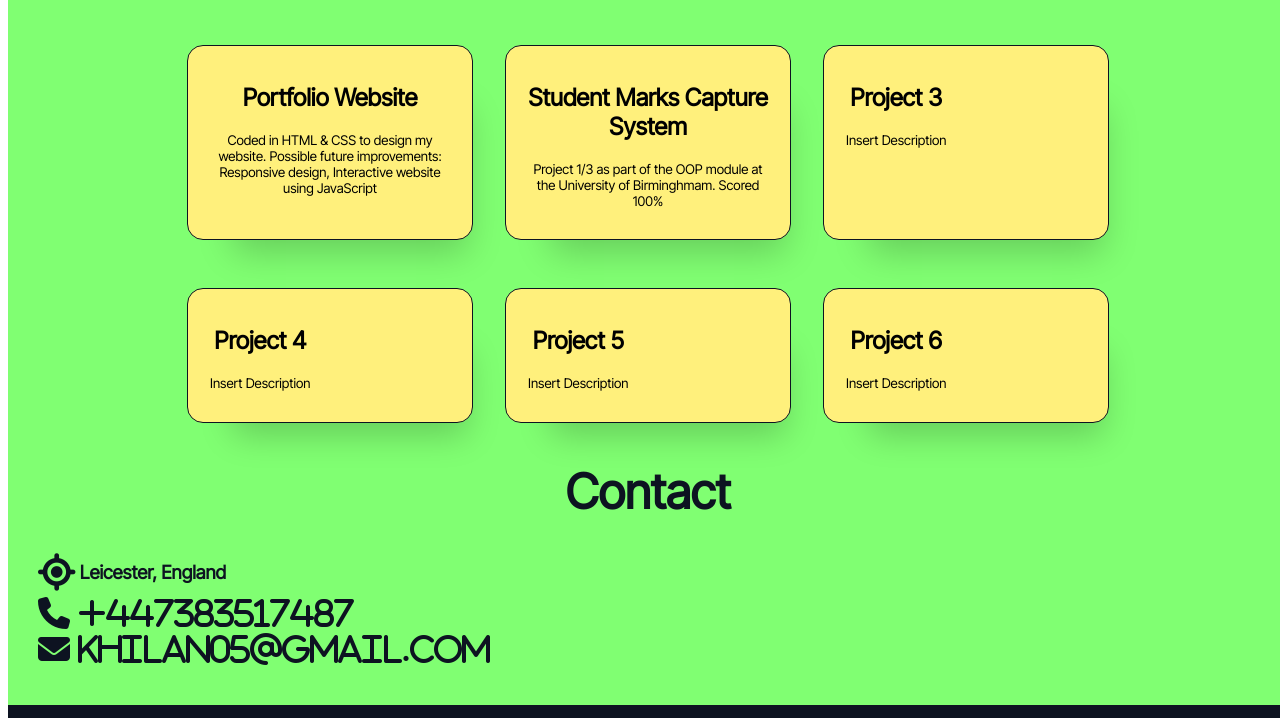
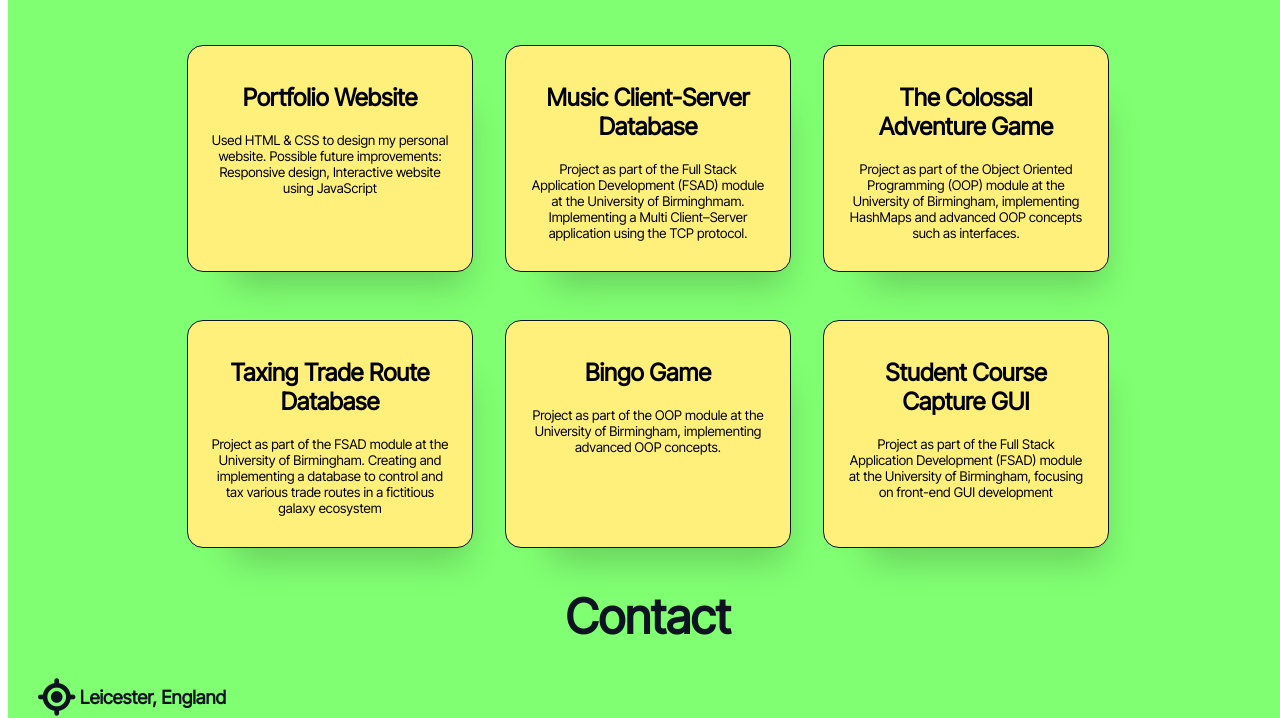
Before and after one commit to khilankamlesh/khilan.uk, a plain HTML site: page index.html in a window 1280 px wide. Shown: the part 1241-1959 px from the top of the page. Drawn offline with Linux system fonts and the light colour scheme.

Commit message:
Add files via upload

```diff
--- a/index.html
+++ b/index.html
@@ -37,25 +37,26 @@
                 <h2 class="center">Projects</h2>
                 <section>
                     <a href="https://github.com/khilankamlesh/khilan.uk" target="_blank" rel="noopener noreferrer">
-                        <button><h2>Portfolio Website</h2><p>Coded in HTML & CSS to design my website.
+                        <button><h2>Portfolio Website</h2><p>Used HTML & CSS to design my personal website.
                                                             Possible future improvements: Responsive design, Interactive website using JavaScript</p></button>
                     </a>
-                    <a href="https://github.com/khilankamlesh/Student-Marks-Capture-System" target="_blank" rel="noopener noreferrer">
-                        <button><h2>Student Marks Capture System</h2><p>Project 1/3 as part of the OOP module at the University of Birminghmam. Scored 100%</p></button>
+                    <a href="https://github.com/khilankamlesh/Music-Client-Server-Database" target="_blank" rel="noopener noreferrer">
+                        <button><h2>Music Client-Server Database</h2><p>Project as part of the Full Stack Application Development (FSAD) module at the University of Birminghmam. Implementing a Multi Client–Server application using the TCP protocol.</p></button>
                     </a>
-                    <a href="https://github.com/khilankamlesh" target="_blank" rel="noopener noreferrer">
-                        <button><h2>Project 3</h2><p>Insert Description</p></button>
+                    <a href="https://github.com/khilankamlesh/The-Colossal-Adventure-Game" target="_blank" rel="noopener noreferrer">
+                        <button><h2>The Colossal Adventure Game</h2><p>Project as part of the Object Oriented Programming (OOP) module at the University of Birmingham, implementing HashMaps and advanced OOP concepts such as interfaces.</p></button>
                     </a>
+
                   </section>
                   <section>
-                    <a href="https://github.com/khilankamlesh" target="_blank" rel="noopener noreferrer">
-                        <button><h2>Project 4</h2><p>Insert Description</p></button>
+                    <a href="https://github.com/khilankamlesh/Taxing-Trade-Route-Database" target="_blank" rel="noopener noreferrer">
+                        <button><h2>Taxing Trade Route Database</h2><p>Project as part of the FSAD module at the University of Birmingham. Creating and implementing a database to control and tax various trade routes in a fictitious galaxy ecosystem</p></button>
                     </a>
-                    <a href="https://github.com/khilankamlesh" target="_blank" rel="noopener noreferrer">
-                        <button><h2>Project 5</h2><p>Insert Description</p></button>
+                    <a href="https://github.com/khilankamlesh/Bingo-Game" target="_blank" rel="noopener noreferrer">
+                        <button><h2>Bingo Game</h2><p>Project as part of the OOP module at the University of Birmingham, implementing advanced OOP concepts.</p></button>
                     </a>
-                    <a href="https://github.com/khilankamlesh" target="_blank" rel="noopener noreferrer">
-                        <button><h2>Project 6</h2><p>Insert Description</p></button>
+                    <a href="https://github.com/khilankamlesh/Student-Course-Capture-GUI" target="_blank" rel="noopener noreferrer">
+                        <button><h2>Student Course Capture GUI</h2><p>Project as part of the Full Stack Application Development (FSAD) module at the University of Birmingham, focusing on front-end GUI development</p></button>
                     </a>
                   </section>
             </div>
@@ -63,7 +64,7 @@
                 <h2 class="center">Contact</h2>
                 <h3><i class="fa-solid fa-location-crosshairs fa-2xl"></i> Leicester, England</h3>
                 <p><i class="fa-solid fa-phone fa-2xl"> +447383517487</i></p>
-                <p><i class="fa-solid fa-envelope fa-2xl">   khilan05@gmail.com</i></p>
+                <p><i class="fa-solid fa-envelope fa-2xl"> khilan05@gmail.com</i></p>
             </div>
         </main>
 
--- a/styles.css
+++ b/styles.css
@@ -108,6 +108,18 @@ h2, h3, p {
     font-family: "Inter Tight", Arial, Helvetica, sans-serif;
 }
 
+h2 {
+    background-image: linear-gradient(90deg, red, blue);
+    background-size: 0% 3px;
+    background-repeat: no-repeat;
+    background-position: center bottom;
+    transition: background-size 500ms ease;
+}
+
+h2:hover {
+    background-size: 100% 3px;
+}
+
 #projects section {
     display:flex;
     flex-direction:row;
```
